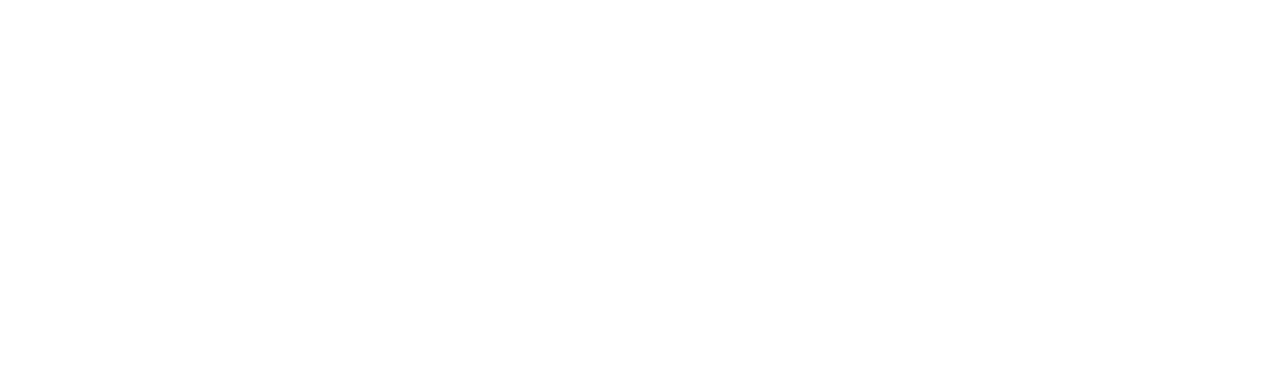
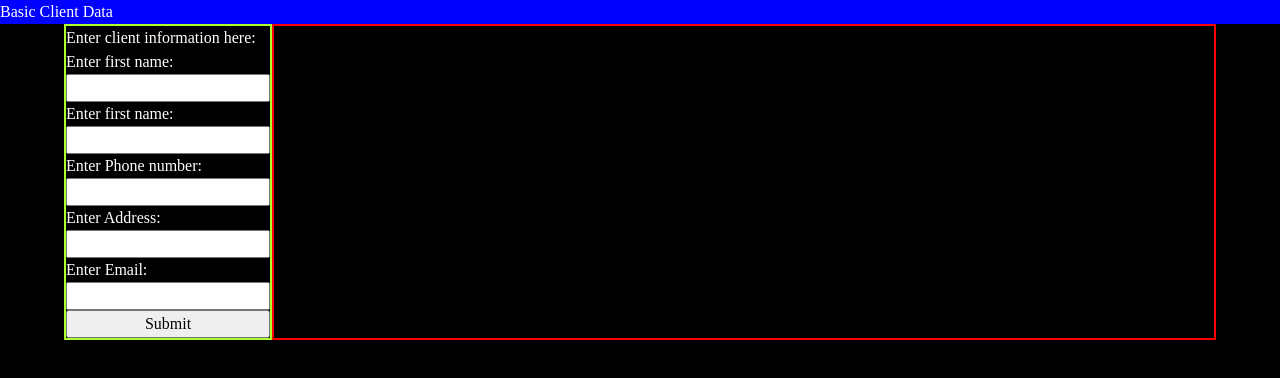
Before and after one commit to sareacct91/test-express, a plain HTML site: page index.html in a window 1280 px wide. Drawn offline with Linux system fonts and the light colour scheme.

Commit message:
Basic HTML layout

```diff
--- /dev/null
+++ b/assets/css/reset.css
@@ -0,0 +1,80 @@
+/* Box sizing rules */
+*,
+*::before,
+*::after {
+  box-sizing: border-box;
+}
+
+* {
+  margin: 0;
+  padding: 0;
+}
+
+/* Remove default margin */
+body,
+h1,
+h2,
+h3,
+h4,
+p,
+figure,
+blockquote,
+dl,
+dd {
+  font-size: inherit;
+  font-weight: inherit;
+}
+
+/* Remove list styles on ul, ol elements with a list role, which suggests default styling will be removed */
+ul[role='list'],
+ol[role='list'] {
+  list-style: none;
+}
+
+/* Set core root defaults */
+html:focus-within {
+  scroll-behavior: smooth;
+}
+
+/* Set core body defaults */
+body {
+  min-height: 100vh;
+  text-rendering: optimizeSpeed;
+  line-height: 1.5;
+}
+
+/* A elements that don't have a class get default styles */
+a:not([class]) {
+  text-decoration-skip-ink: auto;
+}
+
+/* Make images easier to work with */
+img,
+picture {
+  max-width: 100%;
+  display: block;
+}
+
+/* Inherit fonts for inputs and buttons */
+input,
+button,
+textarea,
+select {
+  font: inherit;
+}
+
+/* Remove all animations, transitions and smooth scroll for people that prefer not to see them */
+@media (prefers-reduced-motion: reduce) {
+  html:focus-within {
+   scroll-behavior: auto;
+  }
+
+  *,
+  *::before,
+  *::after {
+    animation-duration: 0.01ms !important;
+    animation-iteration-count: 1 !important;
+    transition-duration: 0.01ms !important;
+    scroll-behavior: auto !important;
+  }
+}
--- a/assets/css/style.css
+++ b/assets/css/style.css
@@ -0,0 +1,35 @@
+
+/* Utils */
+.wrapper {
+  width: 90%;
+  margin: auto;
+}
+.container {
+  width: 100%;
+}
+.row {
+  display: flex;
+}
+.col {
+  display: flex;
+  flex-direction: column;
+}
+
+body {
+  background-color: black;
+  color: white;
+}
+
+header {
+  background-color: blue;
+}
+
+/* ID */
+#clientInputAside {
+  border: 2px solid greenyellow;
+}
+
+#mainDisplay {
+  border: 2px solid red;
+
+}
--- a/index.html
+++ b/index.html
@@ -4,13 +4,44 @@
     <meta charset="UTF-8" />
     <meta name="viewport" content="width=device-width, initial-scale=1.0" />
 
+    <link rel="stylesheet" href="./assets/css/reset.css" />
     <link rel="stylesheet" href="./assets/css/style.css" />
 
-    <title>Document</title>
+    <title>Basic Client Data</title>
   </head>
   <body>
+    <header>
+      <h1>Basic Client Data</h1>
+    </header>
 
+    <main class="wrapper row">
+      <aside id="clientInputAside">
+        <h2>Enter client information here: </h2>
+        <form id="clientInputForm" class="col">
+          <label for="clientFirstName">Enter first name: </label>
+          <input type="text" id="clientFirstName">
 
-    <script src="./assets/js/script.js"></script>
+          <label for="clientLastName">Enter first name: </label>
+          <input type="text" id="clientLastName">
+
+          <label for="clientPhoneNumber">Enter Phone number: </label>
+          <input type="text" id="clientPhoneNumber">
+
+          <label for="clientAddress">Enter Address: </label>
+          <input type="text" id="clientAddress">
+
+          <label for="clientEmail">Enter Email: </label>
+          <input type="text" id="clientEmail">
+
+          <button type="submit" id="submitBtn">Submit</button>
+        </form>
+      </aside>
+
+      <section id="mainDisplay" class="container col">
+
+      </section>
+    </main>
+
+    <script type="module" src="./assets/js/script.js"></script>
   </body>
 </html>
```
